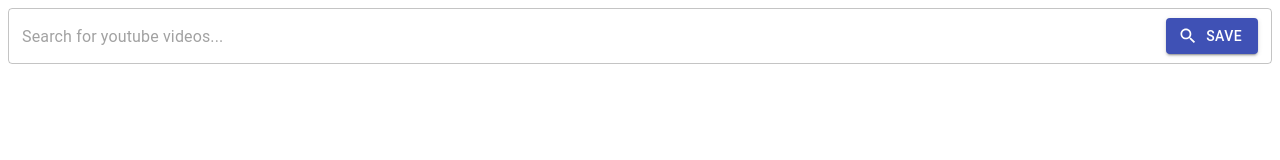
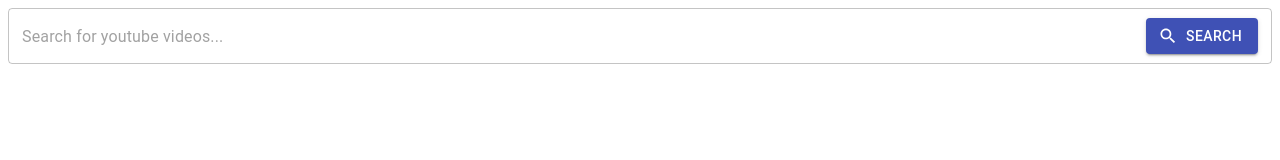
Before and after one commit to spartanrein/youtube_viewer, a React (Create React App) app: page / in a window 1280 px wide. Shown: the top 160 px of the page. Built offline with nearby package versions, Linux system fonts and the light colour scheme.

Commit message:
feat() add youtube api request query from searchbar

```diff
--- a/package.json
+++ b/package.json
@@ -33,6 +33,7 @@
     ]
   },
   "devDependencies": {
-    "@material-ui/icons": "^4.9.1"
+    "@material-ui/icons": "^4.9.1",
+    "axios": "0.18.1"
   }
 }
--- a/src/App.js
+++ b/src/App.js
@@ -1,16 +1,25 @@
 import React from 'react';
 import SearchBar from "./components/SearchBar";
+import youtube from "./api/youtube";
 
 class App extends React.Component {
 
-    onSubmit = (term) => {
-        console.log(term);
+    state = {videos: []};
+
+    onTermSubmit = async (term) => {
+        const response = await youtube.get('/search', {
+            params: {
+                q: term
+            }
+        });
+        this.setState({videos: response.data.items});
+        console.log(this.state.videos);
     };
 
     render() {
         return (
             <div className="search-bar">
-                <SearchBar onSubmit={this.onSubmit} onClick={this.onSubmit}/>
+                <SearchBar onSubmit={this.onTermSubmit} onClick={this.onTermSubmit}/>
             </div>
         );
     };
--- /dev/null
+++ b/src/api/youtube.js
@@ -0,0 +1,13 @@
+import axios from 'axios';
+
+const KEY = 'AIzaSyBN_tAoj-TfJ89_v_WikGnOqn6tEnUVatQ';
+
+export default axios.create({
+    baseURL: "https://www.googleapis.com/youtube/v3/",
+    params: {
+        part: 'snippet',
+        type: 'video',
+        maxResults: 5,
+        key: KEY
+    }
+});
--- a/src/components/SearchBar.js
+++ b/src/components/SearchBar.js
@@ -12,7 +12,7 @@ class SearchBar extends React.Component {
         variant="contained"
         color="primary"
         startIcon={<SearchIcon/>}>
-        Save
+        Search
     </Button>;
 
     OutlinedInput = <OutlinedInput
```
Also changed, not shown: 1 other file (tests, documents, lock files or other folders).
